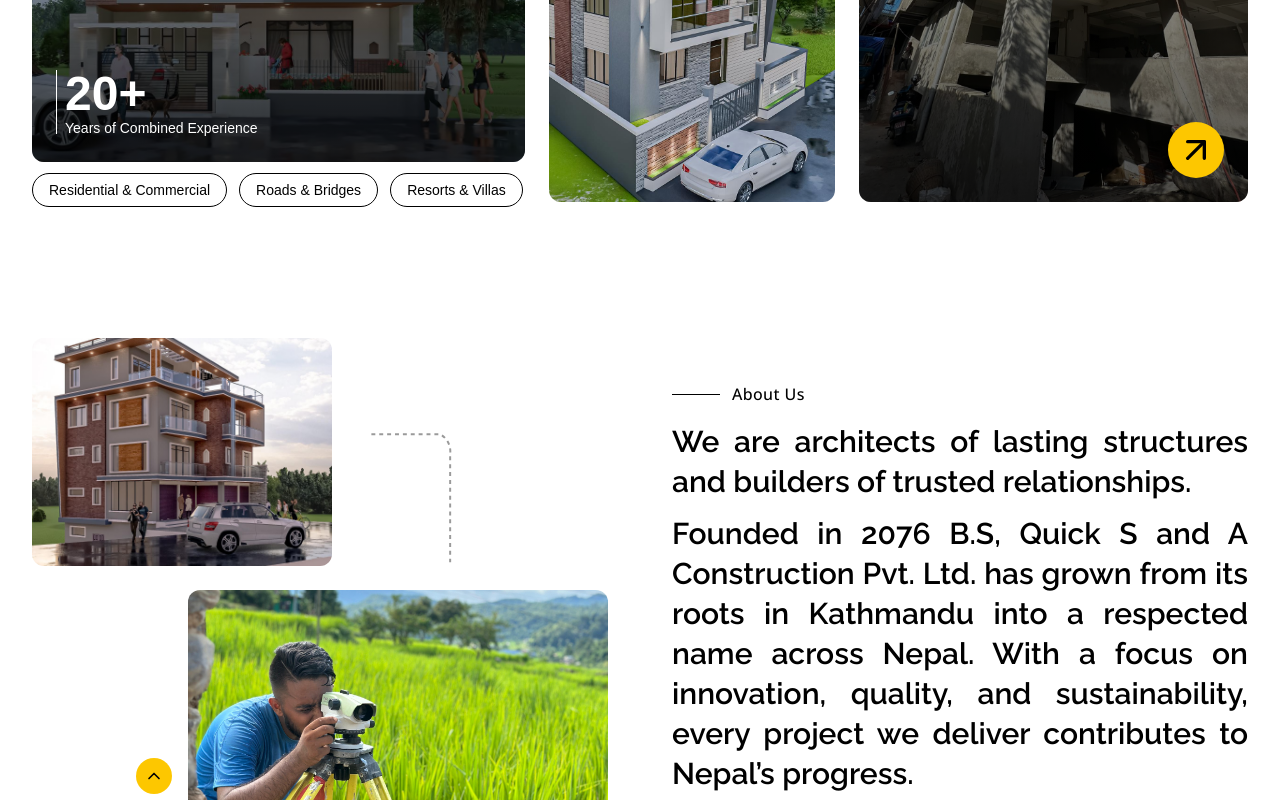
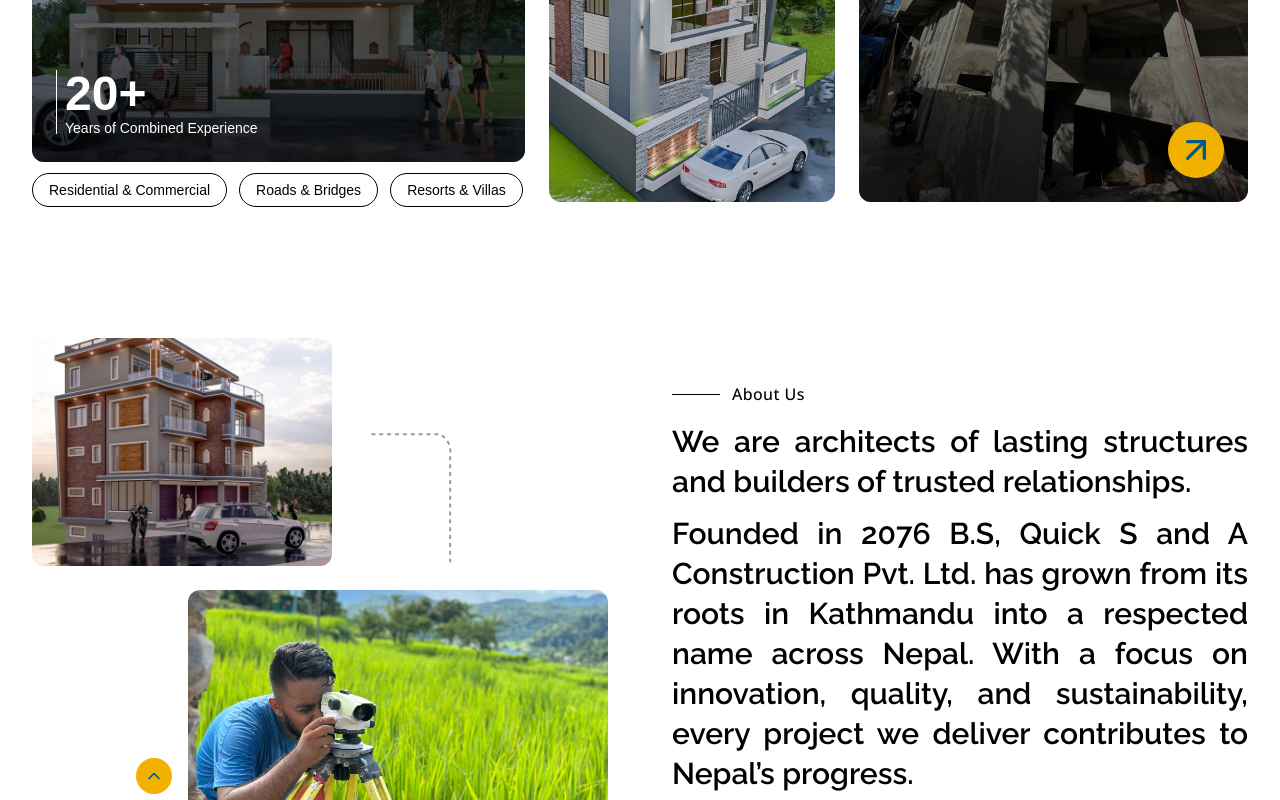
Before and after one commit to arvinpro/construction, a Next.js app: page / in a window 1280 px wide. Shown: the part 560-1360 px from the top of the page. Built offline with nearby package versions, Linux system fonts and the light colour scheme; a web font is replaced by a local one.

Commit message:
footer change

```diff
--- a/components/home/AboutSection.tsx
+++ b/components/home/AboutSection.tsx
@@ -97,12 +97,12 @@ function AboutSection() {
             <div className="absolute bottom-0 -left-33 flex flex-col gap-3 items-end">
               <ReactLink to="hero" smooth={true} duration={600} offset={-130}>
                 <button
-                  className="w-9 h-9 bg-yellow-400 cursor-pointer rounded-full
+                  className="w-9 h-9 bg-yellow-500 cursor-pointer rounded-full
                flex items-center justify-center
                hover:scale-95 transition"
                   aria-label="Scroll to top"
                 >
-                  <ChevronUp className="w-5 h-5 text-black" />
+                  <ChevronUp className="w-5 h-5 text-sky-800" />
                 </button>
               </ReactLink>
 
--- a/components/home/ContactSection.tsx
+++ b/components/home/ContactSection.tsx
@@ -23,8 +23,8 @@ function ContactSection() {
               className="object-cover group-hover:scale-105 transition-transform ease-out duration-500"
             />
             <Link to="hero" smooth={true} duration={600} offset={-130}>
-              <button className="absolute cursor-pointer bottom-3 sm:bottom-4 md:bottom-6 left-3 sm:left-4 md:left-6 w-10 h-10 sm:w-12 sm:h-12 md:w-14 md:h-14 bg-yellow-400 rounded-full flex items-center justify-center hover:scale-110 transition-transform duration-300">
-                <ArrowUpRight className="w-6 h-6 sm:w-7 sm:h-7 md:w-8 md:h-8 lg:w-10 lg:h-10 text-black" />
+              <button className="absolute cursor-pointer bottom-3 sm:bottom-4 md:bottom-6 left-3 sm:left-4 md:left-6 w-10 h-10 sm:w-12 sm:h-12 md:w-14 md:h-14 bg-yellow-500 rounded-full flex items-center justify-center hover:scale-110 transition-transform duration-300">
+                <ArrowUpRight className="w-6 h-6 sm:w-7 sm:h-7 md:w-8 md:h-8 lg:w-10 lg:h-10 text-sky-800" />
               </button>
             </Link>
           </div>
--- a/components/home/HeroSection.tsx
+++ b/components/home/HeroSection.tsx
@@ -102,9 +102,9 @@ export default function HeroSection() {
                 project.
               </p>
 
-              <button className="absolute cursor-pointer bottom-4 sm:bottom-6 right-4 sm:right-6 w-12 h-12 sm:w-14 sm:h-14 bg-yellow-400 rounded-full flex items-center justify-center hover:scale-110 transition">
+              <button className="absolute cursor-pointer bottom-4 sm:bottom-6 right-4 sm:right-6 w-12 h-12 sm:w-14 sm:h-14 bg-yellow-500 rounded-full flex items-center justify-center hover:scale-110 transition">
                 <Link href="/service">
-                  <ArrowUpRight className="w-8 h-8 sm:w-10 sm:h-10 text-black" />
+                  <ArrowUpRight className="w-8 h-8 sm:w-10 sm:h-10 text-sky-800" />
                 </Link>
               </button>
             </div>
--- a/components/layout/Footer.tsx
+++ b/components/layout/Footer.tsx
@@ -176,21 +176,12 @@ export default function Footer() {
 
         {/* Bottom Bar */}
         <div
-          className={`pt-8 flex flex-col sm:flex-row justify-between items-center gap-6 text-sm lg:text-base ${inter.className}`}
+          className={`pt-8 flex justify-between md:justify-center items-center gap-6 text-sm lg:text-base ${inter.className}`}
         >
           <p className="text-gray-400 text-center sm:text-left">
             Copyright © Quick S & A Construction Pvt Ltd 2025. All rights
             reserved.
           </p>
-          <div className="flex items-center gap-6 text-gray-400">
-            <a href="#" className="hover:text-white transition-colors">
-              Privacy Policy
-            </a>
-            <span className="hidden sm:inline">|</span>
-            <a href="#" className="hover:text-white transition-colors">
-              Terms & Conditions
-            </a>
-          </div>
         </div>
       </div>
     </footer>
```
